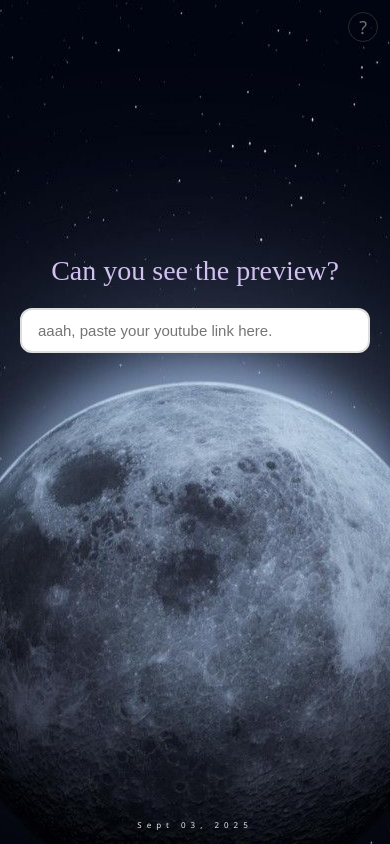
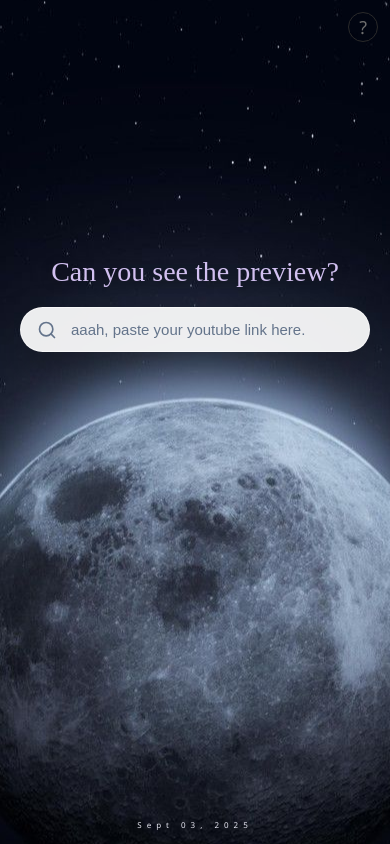
Before and after one commit to mrdas-magic/youtube-previewer, a plain HTML site: page index.html in a window 390 px wide. Drawn offline with Linux system fonts and the light colour scheme; a web font is replaced by a local one.

Commit message:
Update index.html (BG image zoom-in animation)

```diff
--- a/index.html
+++ b/index.html
@@ -3,22 +3,52 @@
 <head>
   <meta charset="UTF-8">
   <meta name="viewport" content="width=device-width, initial-scale=1.0">
-  <title>YouTube Previewer : )</title>
+  <title>YouTube Previewer :)</title>
   <link rel="shortcut icon" href="./elements/favicon/fav-03.png" type="image/x-icon">
   <style>
-    * {margin:0; padding:0; box-sizing:border-box;}
+    :root {--bg-image: url("./elements/bg-04.jpg");}
+
+    *, *::before, *::after {
+      margin: 0;
+      padding: 0;
+      box-sizing: border-box;
+    }
+
+    .bg-wrapper {position: fixed; inset: 0; z-index: 0; overflow: hidden; pointer-events: none;}
+    .bg-image {
+      width: 100%;
+      height: 100%;
+      background-image: var(--bg-image);
+      background-size: cover;
+      /* background-position: center; */
+      background-position: center 51%;
+      background-repeat: no-repeat;
+      opacity: 0;
+      transform: scale(1.65);
+      will-change: transform, opacity;
+      animation: bgZoomIn 1.35s cubic-bezier(0.22, 1, 0.36, 1) forwards;
+    }
+    @keyframes bgZoomIn {
+      0% {
+        opacity: 0;
+        transform: scale(1.65);
+      }
+      100% {
+        opacity: 1;
+        transform: scale(1);
+      }
+    }
+
     body {
+      position: relative;
+      z-index: 2;
       font-family: 'Segoe UI', Tahoma, sans-serif;
-      background: #f9f9f9;
-      background-image: url("./elements/bg-04.jpg");
-      background-position: center;
-      background-repeat: no-repeat;
-      background-size: cover;
+      background-color: #0f172a;
       display: flex;
       flex-direction: column;
       align-items: center;
       justify-content: center;
-      min-height: 94vh;
+      min-height: 92vh;
       margin: 0;
       padding: 20px;
     }
@@ -33,30 +63,68 @@
     h1 {
       font: 400 34px/1.2 "Caprasimo", serif;
       color: #f1e3c2;
-      margin-bottom: 20px;
+      margin-bottom: 18px;
       text-align: center;
+      text-shadow: 0 2px 12px rgba(0, 0, 0, 0.45);
+      opacity: 0;
+      transform: translateY(10px);
+      animation: fadeUp 0.8s ease-out 0.25s forwards;
+      user-select:none;
+      -moz-user-select:none;
+    }
+    @keyframes fadeUp {
+      to {opacity: 1; transform: translateY(0);}
     }
 
     .form-container {
       width: 100%;
-      max-width: 600px;
+      max-width: 700px;
       text-align: center;
     }
 
-    input[type="text"] {
+    .search-box {
       width: 100%;
-      padding: 12px 16px;
-      border: 2px solid #ddd;
-      border-radius: 12px;
-      font-size: 15px;
-      color: #888;
-      outline: none;
-      transition: border 0.3s;
+      max-width: 600px;
+      margin: 0 auto;
+      display: flex;
+      align-items: center;
+      gap: 10px;
+      padding: 8px 14px 8px 20px;
+      border-radius: 999px;
+      background: rgba(255, 255, 255, 0.92);
+      backdrop-filter: blur(14px);
+      -webkit-backdrop-filter: blur(14px);
+      box-shadow: 0 18px 40px rgba(0, 0, 0, 0.28);
+      border: 1px solid rgba(255, 255, 255, 0.6);
+      opacity: 0;
+      transform: translateY(12px);
+      animation: fadeUp 0.85s ease-out 0.35s forwards;
+      transition: box-shadow 0.25s ease, background 0.25s ease, transform 0.2s ease;
+    }
+    .search-box:focus-within {
+      background: #ffffff;
+      box-shadow: 0 22px 48px rgba(0, 0, 0, 0.36), 0 0 0 4px rgba(255, 255, 255, 0.28);
+    }
+    .search-icon {
+      width: 20px;
+      height: 20px;
+      color: #64748b;
+      flex-shrink: 0;
     }
 
-    input[type="text"]:focus {
-      border-color: #bbb;
+    input[type="text"].search-input {
+      flex: 1;
+      width: 100%;
+      border: none;
+      outline: none;
+      background: transparent;
+      font-size: 15px;
+      /* color: #0f172a; */
+      color: #888;
+      padding: 6px 4px;
+      transition: color 0.2s ease;
     }
+    input[type="text"].search-input::placeholder {color: #64748b;}
 
     #preview {
       display: flex;
@@ -64,11 +132,10 @@
       margin-top: 34px;
       width: 100%;
     }
-
     .card {
       background: #fff;
       border-radius: 16px;
-      box-shadow: 0 6px 18px rgba(0, 0, 0, 0.1);
+      box-shadow: 0 18px 40px rgba(0, 0, 0, 0.28);
       overflow: hidden;
       max-width: 460px;
       width: 100%;
@@ -77,20 +144,30 @@
     }
     .card:hover {
       transform: scale(1.03);
-      box-shadow: rgba(0, 0, 0, 0.25) 0px 25px 50px -12px;
+      box-shadow: rgba(0, 0, 0, 0.36) 0px 25px 50px -12px;
     }
-    .thumbnail img {width:100%; height:100%; display:block;
+    .thumbnail img {
+      width: 100%;
+      height: 100%;
+      display: block;
       transition: transform 0.8s cubic-bezier(0.4, 0.4, 0.2, 1);
       will-change: transform;
     }
-    .thumbnail {overflow: hidden;}
+    .thumbnail { overflow: hidden; }
     .thumbnail:hover #thumbImg { transform: scale(1.08); }
-    .card-content {padding:16px; text-align:center;}
-    .card-content h2 {margin: 10px 0; font-size: 16px; color: #222;}
-    .card-content p {color:#666; font-size:12px;}
-    .card-content a {text-decoration: none !important;}
+    .card-content { padding: 16px; text-align: center; }
+    .card-content h2 { margin: 10px 0; font-size: 16px; color: #222; }
+    .card-content p { color: #666; font-size: 12px; }
+    .card-content a { text-decoration: none !important; }
 
-    .footer-note {position:fixed; bottom:14px; font-size:8px; letter-spacing:5px; color: #999aad;}
+    .footer-note {
+      position: fixed;
+      bottom: 14px;
+      font-size: 8px;
+      letter-spacing: 5px;
+      color: #999aad;
+      z-index: 2;
+    }
 
     @keyframes fadeIn {
       from { opacity: 0; transform: translateY(20px); }
@@ -103,15 +180,16 @@
     }
 
     @media screen and (max-width: 500px) {
-      body {background-size: auto; background-position: center 11%; min-height: 76vh;}
-      h1 {font: 400 28px/1.2 "Caprasimo", serif; color: #d2c0f0;}
-      .card {max-width: 600px;}
-      .footer-note {color: #eaeaf5;}
-      .card-content h2 {font-size: 14px;}
-      .card-content p {font-size: 12px;}
+      body {min-height: 76vh;} .bg-image {background-size: auto; background-position: center 12%;}
+      h1 { font: 400 28px/1.2 "Caprasimo", serif; color: #d2c0f0; }
+      .search-box { padding: 7px 12px 7px 16px; }
+      .card { max-width: 600px; }
+      .footer-note { color: #eaeaf5; }
+      .card-content h2 { font-size: 14px; }
+      .card-content p { font-size: 12px; }
     }
 
-    .tooltip-container {position: fixed; top: 12px; right: 12px; z-index: 999;}
+    .tooltip-container { position: fixed; top: 12px; right: 12px; z-index: 999; user-select:none; -moz-user-select:none;}
     .tooltip {
       position: relative;
       display: inline-block;
@@ -122,23 +200,23 @@
       background-color: transparent;
       border-radius: 50px;
       padding: 2px 10px;
-      border: 1px solid #2b2b2b;
-      transition: background-color 0.3s ease;
+      border: 1px solid rgba(43, 43, 43);
+      transition: background-color 0.3s ease, color 0.3s ease;
     }
-    .tooltip:hover {color: #e6e6e6;}
+    .tooltip:hover { color: #ffffff; background-color: rgba(15, 23, 42, 0.55); }
     .tooltip-text {
       visibility: hidden;
       width: 280px;
       backdrop-filter: blur(10px);
       -webkit-backdrop-filter: blur(10px);
-      background: rgba(255, 255, 255, 0.1);
-      border: 1px solid rgba(255, 255, 255, 0.2);
-      box-shadow: 0 4px 30px rgba(0, 0, 0, 0.1);
+      background: rgba(255, 255, 255, 0.14);
+      border: 1px solid rgba(255, 255, 255, 0.25);
+      box-shadow: 0 4px 30px rgba(0, 0, 0, 0.25);
       color: #f0f0f0;
-      font-size: 13px;
+      font-size: 12.5px;
       text-align: left;
       border-radius: 8px;
-      padding: 14px;
+      padding: 16px;
       position: absolute;
       top: 120%;
       right: 0;
@@ -148,11 +226,14 @@
       transform: translateY(-10px);
       pointer-events: none;
     }
-    .tooltip:hover .tooltip-text {visibility: visible; opacity: 1; transform: translateY(0);}
+    .tooltip:hover .tooltip-text { visibility: visible; opacity: 1; transform: translateY(0); }
   </style>
 </head>
 
 <body>
+  <div class="bg-wrapper" aria-hidden="true">
+    <div class="bg-image"></div>
+  </div>
 
   <div class="tooltip-container">
     <div class="tooltip">?
@@ -164,12 +245,16 @@
   </div>
 
   <h1>Can you see the preview?</h1>
-
   <div class="form-container">
-    <input type="text" id="youtubeLink" placeholder="aaah, paste your youtube link here." />
+    <div class="search-box" role="search">
+      <svg class="search-icon" viewBox="0 0 24 24" fill="none" stroke="currentColor" stroke-width="2" stroke-linecap="round" stroke-linejoin="round" aria-hidden="true">
+        <circle cx="11" cy="11" r="8"></circle>
+        <path d="m21 21-4.3-4.3"></path>
+      </svg>
+      <input type="text" id="youtubeLink" class="search-input" placeholder="aaah, paste your youtube link here." autocomplete="off" />
+    </div>
   </div>
   <div id="preview"></div>
-
 
 
   <script>
@@ -235,12 +320,12 @@
         const imgElement = card.querySelector("#thumbImg");
         const linkElement = card.querySelector("#thumbLink");
 
-        // ইমেজ লোড হওয়ার পর কন্ডিশন চেক
+        // ইমেজ লোড হওয়ার পর কন্ডিশন চেক
         imgElement.onload = function() {
-          // যদি হাই-কোয়ালিটি ইমেজ না থাকে (উইডথ ১২০ বা তার কম হয়)
+          // যদি হাই-কোয়ালিটি ইমেজ না থাকে (উইডথ ১২০ বা তার কম হয়)
           if (this.naturalWidth <= 120) {
             this.src = lowResUrl; // ইমেজের সোর্স পরিবর্তন
-            linkElement.href = lowResUrl; // লিংকের href-ও পরিবর্তন করে mqdefault করে দেওয়া হলো
+            linkElement.href = lowResUrl; // লিংকের href-ও পরিবর্তন করে mqdefault করে দেওয়া হলো
           }
         };
 
@@ -255,7 +340,7 @@
     });
   </script>
 
-<div class="footer-note">Sept 03, 2025</div>
+  <div class="footer-note">Sept 03, 2025</div>
 
 </body>
 </html>
```
